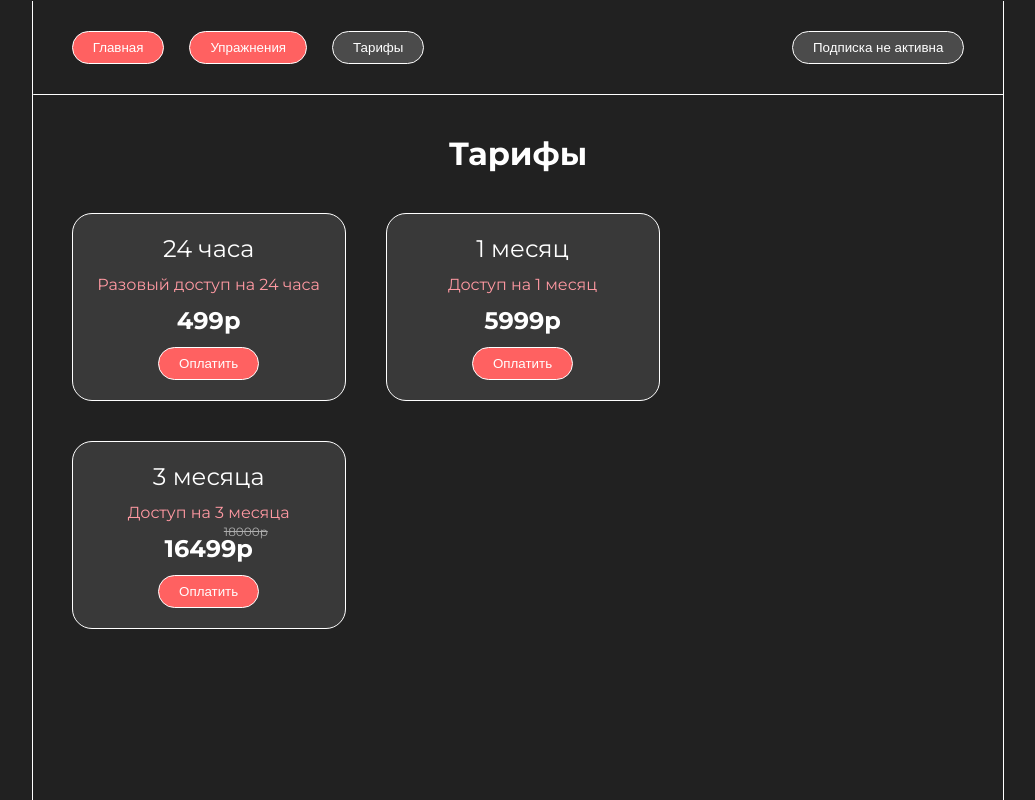
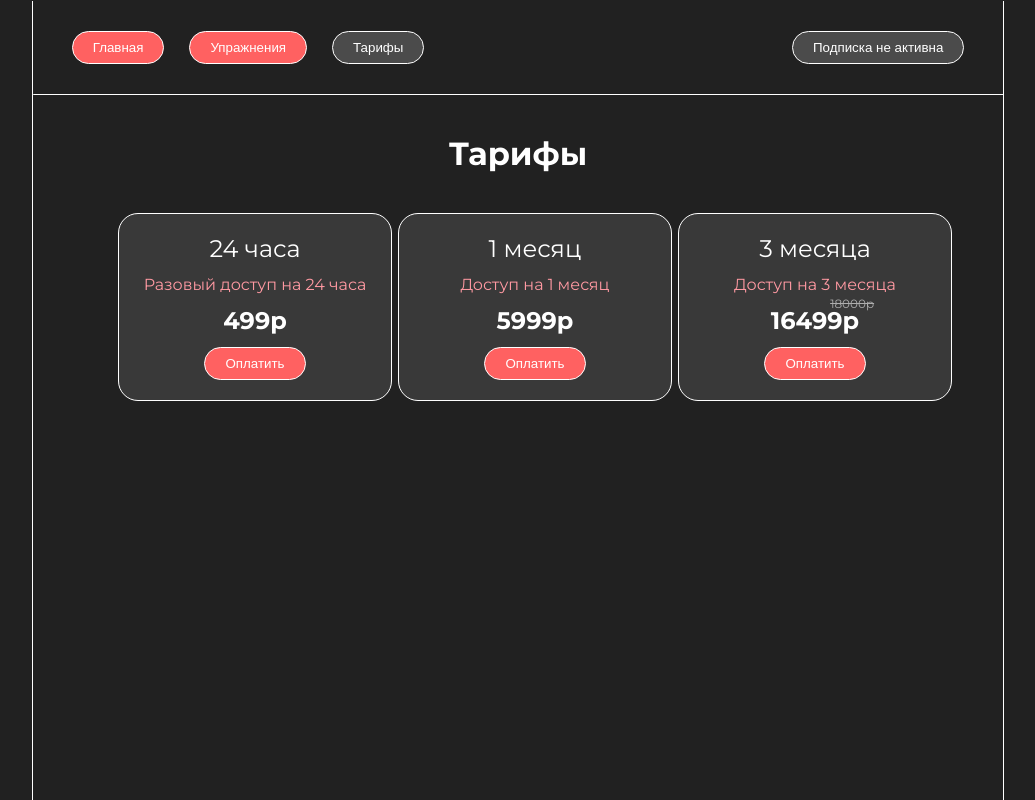
Before and after one commit to pavloging/nikassdgym, a React (Vite) app in the folder client/: page /rates in a window 1280 px wide. Shown: the top 800 px of the page, without its empty margins (122-1157 px from the left). Built offline with nearby package versions, Linux system fonts and the light colour scheme.

Commit message:
feat: new design

```diff
--- a/client/src/index.css
+++ b/client/src/index.css
@@ -283,9 +283,12 @@ hr {
 
 /* Rates page */
 .rates__list-cards {
-    display: flex;
-    flex-wrap: wrap;
+    display: grid;
+    grid-template-columns: repeat(auto-fill, 240px);
+    /* flex-wrap: wrap; */
     gap: 40px;
+    justify-content: center;
+
 }
 .rates__card {
     display: flex;
```
